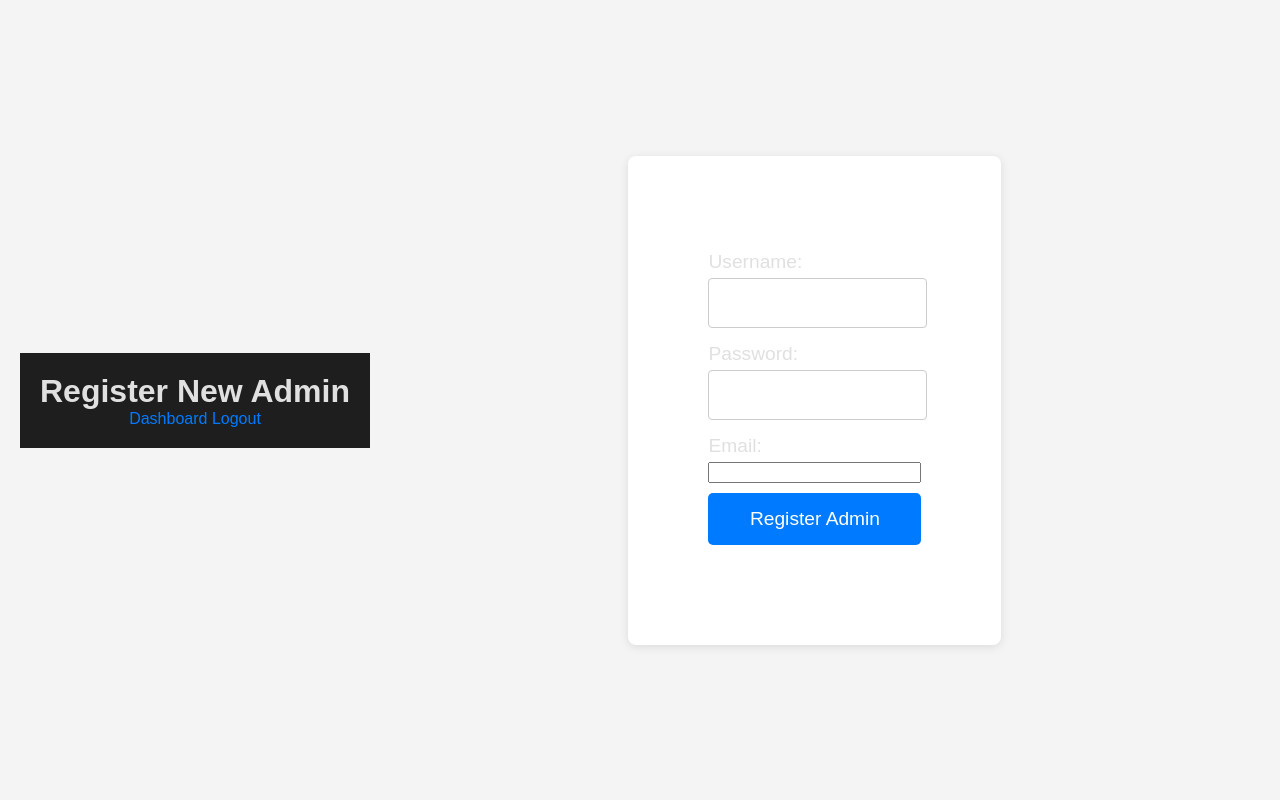
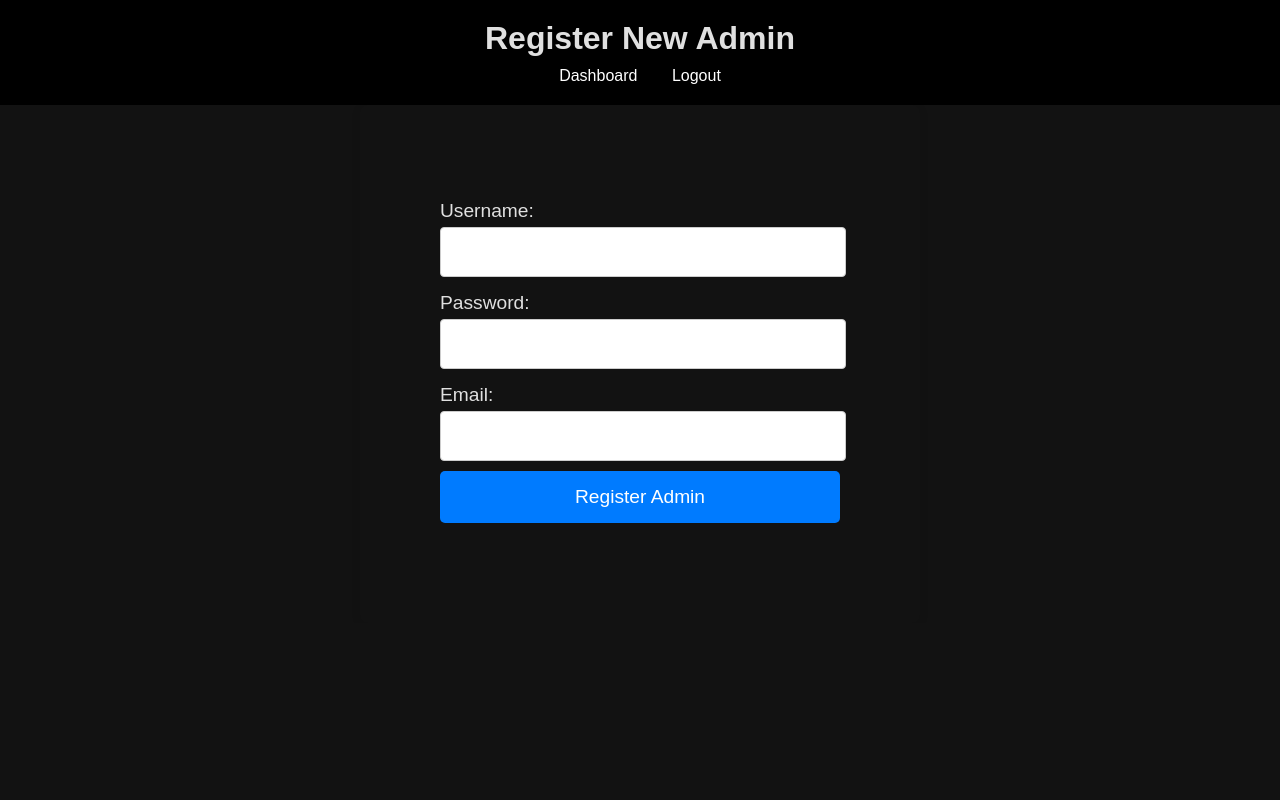
Before and after one commit to AlyanAkram/IvyEcomProject, a PHP site: page /admin_register.php in a window 1280 px wide. Run offline with PHP 8.4, Linux system fonts and the light colour scheme.

Commit message:
updated admin pages styles

```diff
--- a/admin.css
+++ b/admin.css
@@ -1,23 +1,10 @@
 /* admin.css */
-
-/* General Body Styles */
-body {
-  font-family: Arial, sans-serif;
-  background-color: #f4f4f4; /* Light grey background for contrast */
-  margin: 0;
-  padding: 20px;
-  display: flex; /* Use flexbox for centering */
-  justify-content: center; /* Center horizontally */
-  align-items: center; /* Center vertically */
-  height: 100vh; /* Full height of the viewport */
-}
 
 /* Main Content Styles */
 main {
   max-width: 400px; /* Set a max width for the form */
   margin: auto;
   padding: 80px; /* Increased padding for more space */
-  background-color: white; /* White background for the main content */
   border-radius: 8px; /* Rounded corners */
   box-shadow: 0 2px 10px rgba(0, 0, 0, 0.1); /* Subtle shadow */
 }
@@ -35,7 +22,8 @@ label {
 }
 
 input[type="text"],
-input[type="password"] {
+input[type="password"],
+input[type="email"] {
   padding-top: 15px; /* Increased padding for a more comfortable input */
   padding-bottom: 15px; /* Increased padding for a more comfortable input */
   border: 1px solid #ccc;
@@ -45,7 +33,8 @@ input[type="password"] {
 }
 
 input[type="text"]:focus,
-input[type="password"]:focus {
+input[type="password"]:focus,
+input[type="email"]:focus {
   border-color: #007bff; /* Change border color on focus */
 }
 
@@ -77,3 +66,14 @@ p[style*="color:red"] {
 p[style*="color:green"] {
   color: green; /* Green for success messages */
 }
+/* Navigation Styles */
+nav {
+  margin-top: 10px;
+}
+
+nav a {
+  color: white;
+  text-decoration: none;
+  margin: 0 15px;
+  font-size: 1em; /* Adjusted font size for better readability */
+}
--- a/styles.css
+++ b/styles.css
@@ -27,7 +27,7 @@ a:hover {
 /* Header and Footer Styles */
 header,
 footer {
-  background-color: #1e1e1e; /* Dark background for header and footer */
+  background-color: #000000; /* Dark background for header and footer */
   padding: 20px;
   text-align: center;
 }
```
Also changed, not shown: admin_panel.css (+0 -8 lines), auth.css (+1 -11 lines).
